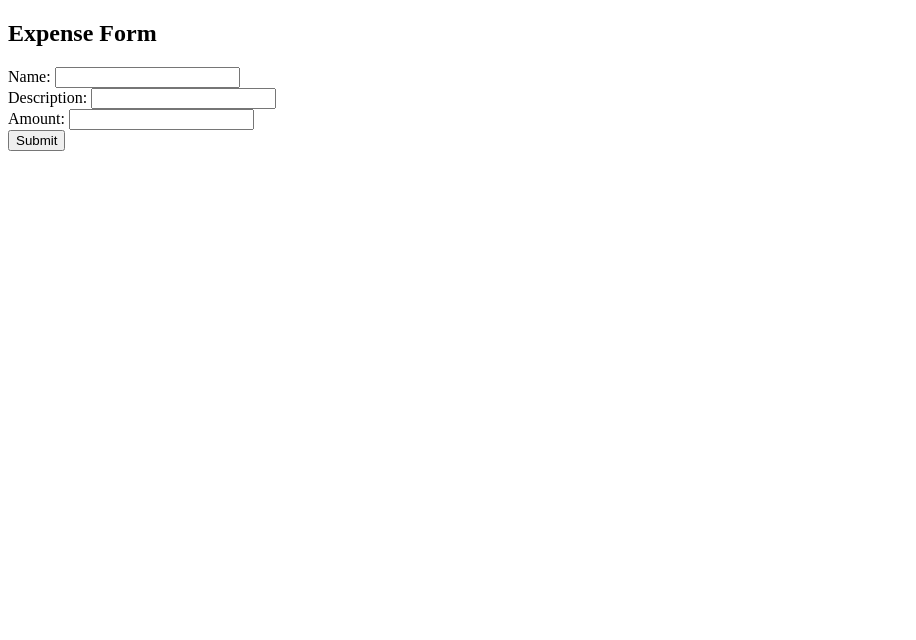
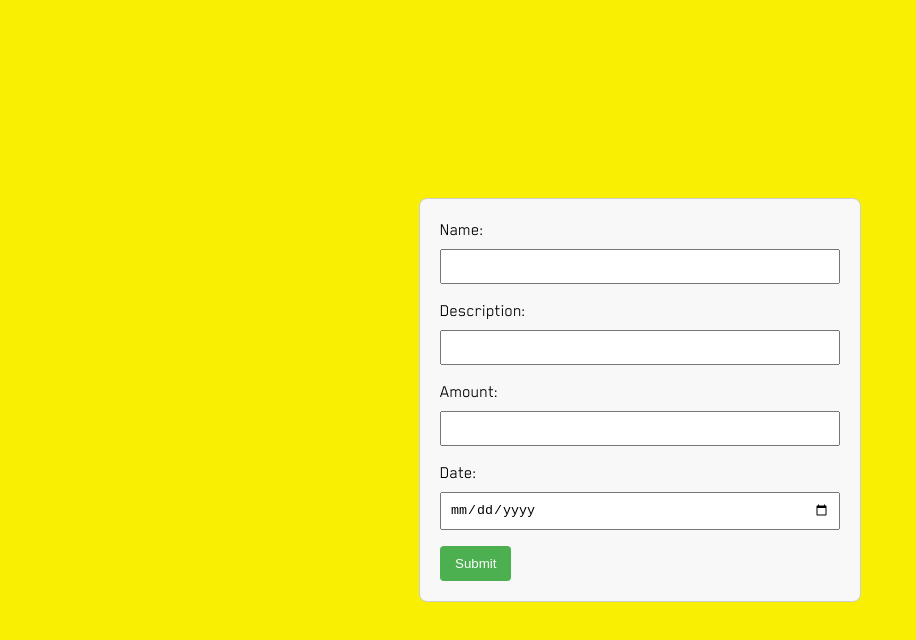
Before and after one commit to Sakthi-007/Expense_tracker, a website: page static/index.html in a window 1280 px wide. Shown: the whole page, without its empty margins (0-916 px from the left). Drawn offline with Linux system fonts and the light colour scheme.

Commit message:
index evening commit

```diff
--- a/static/index.html
+++ b/static/index.html
@@ -3,31 +3,67 @@
 <head>
     <meta charset="UTF-8">
     <meta name="viewport" content="width=device-width, initial-scale=1.0">
-    <title>Simple Form</title>
+    <title>Expense Form</title>
+    <link rel="stylesheet" href="cyberpunk.css">
+    <style>
+        body {
+            display: flex;
+            justify-content: center;
+            align-items: center;
+            height: 100vh;
+            margin: 0;
+        }
+
+        form {
+            max-width: 400px;
+            width: 100%;
+            padding: 20px;
+            border: 1px solid #ccc;
+            border-radius: 8px;
+            background-color: #f8f8f8;
+        }
+
+        label {
+            display: block;
+            margin-bottom: 8px;
+        }
+
+        input {
+            width: 100%;
+            padding: 8px;
+            margin-bottom: 16px;
+            box-sizing: border-box;
+        }
+
+        button {
+            background-color: #4caf50;
+            color: white;
+            padding: 10px 15px;
+            border: none;
+            border-radius: 4px;
+            cursor: pointer;
+        }
+
+        button:hover {
+            background-color: #45a049;
+        }
+    </style>
 </head>
 <body>
-
-    <h2>Expense Form</h2>
-
     <form action="#" method="post">
-        <!-- Name Input -->
         <label for="name">Name:</label>
         <input type="text" id="name" name="name" required>
-        <br>
 
-        <!-- Description Input -->
         <label for="description">Description:</label>
         <input type="text" id="description" name="description" required>
-        <br>
 
-        <!-- Amount Input -->
         <label for="amount">Amount:</label>
-        <input type="number" id="amount" name="amount" required>
-        <br>
+        <input type="text" id="amount" name="amount" required>
 
-        <!-- Submit Button -->
-        <input type="submit" value="Submit">
+        <label for="date">Date:</label>
+        <input type="date" id="date" name="date" required>
+
+        <button type="submit">Submit</button>
     </form>
-
 </body>
 </html>
```
